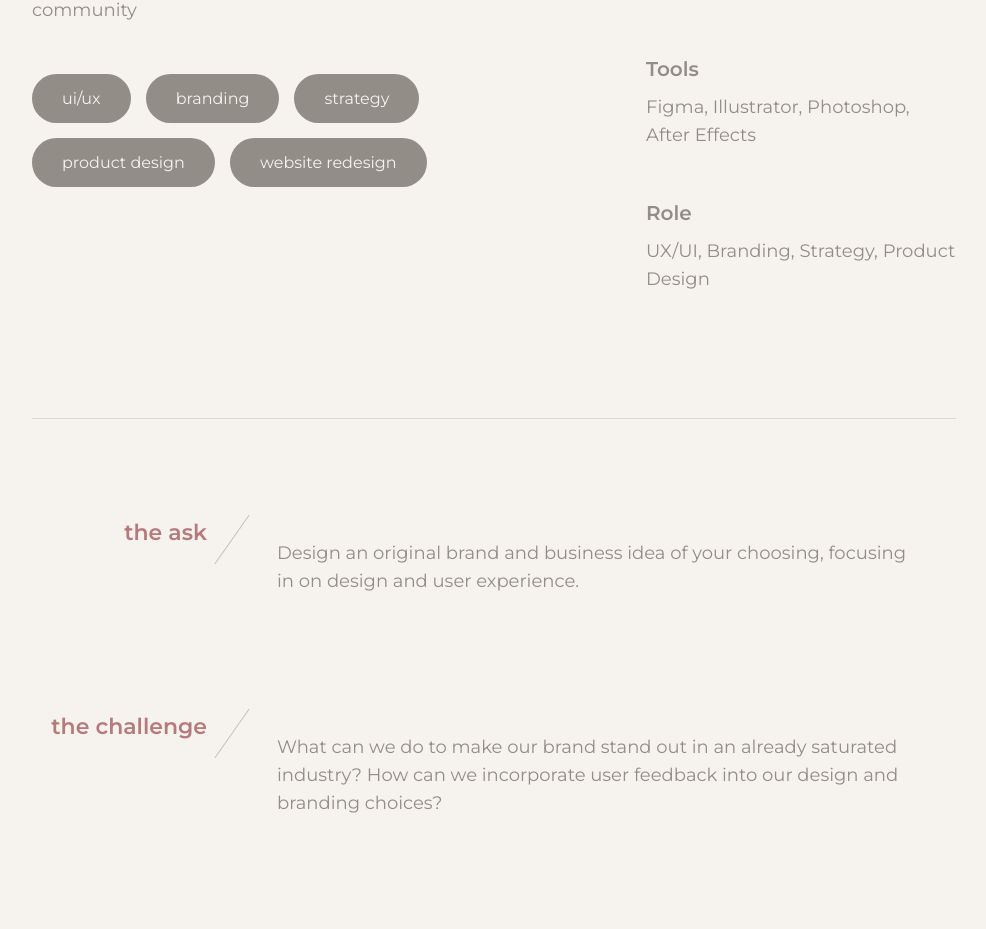
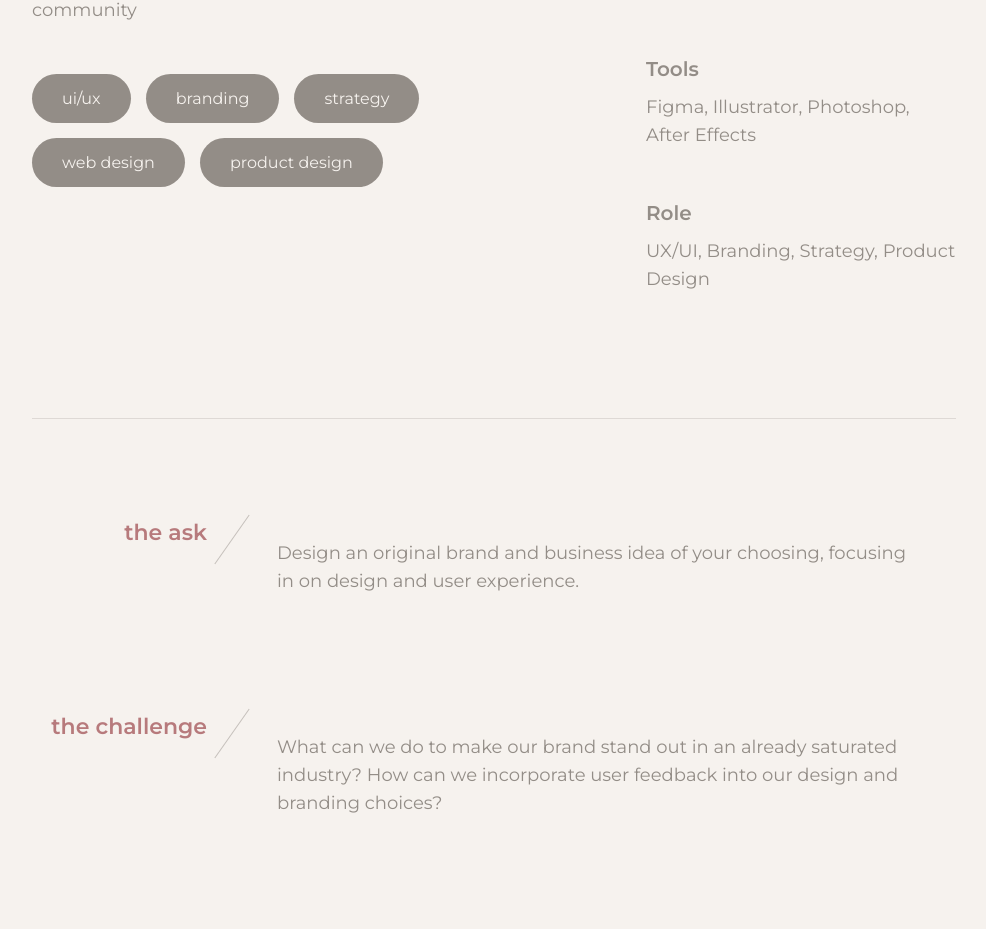
Before and after one commit to LCapitan/ewills, a Next.js app: page /work/rvabowls in a window 1280 px wide. Shown: the part 932-1861 px from the top of the page, without its empty margins (146-1132 px from the left). Built offline with nearby package versions, Linux system fonts and the light colour scheme.

Commit message:
edit web design tag to change wording

```diff
--- a/src/containers/CaseStudy/RvaBowlsContent/RvaBowlsContent.tsx
+++ b/src/containers/CaseStudy/RvaBowlsContent/RvaBowlsContent.tsx
@@ -23,8 +23,8 @@ const RvaBowlsContent = () => {
           'ui/ux',
           'branding',
           'strategy',
+          'web design',
           'product design',
-          'website redesign',
         ]}
         forWhat='Student Project 2020'
         timeline='8 weeks'
```
